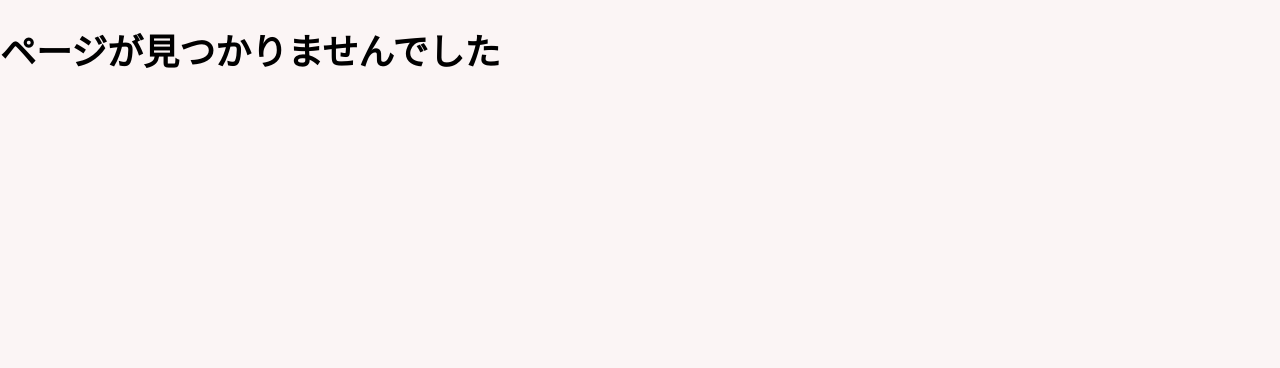
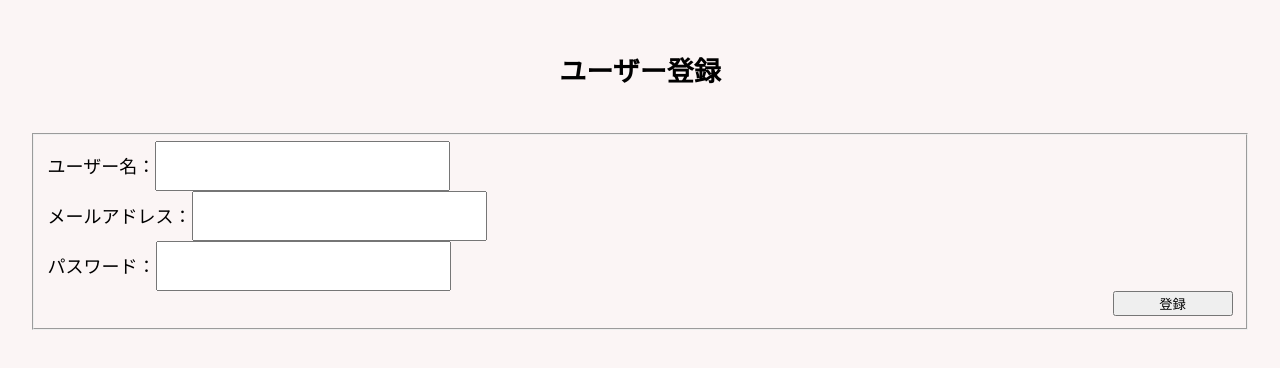
Before and after one commit to kiyo1115/hhhh-onsen, a Next.js app: page /register in a window 1280 px wide. Before the commit this address had no page. Shown: the top 368 px of the page. Built offline with nearby package versions, Linux system fonts and the light colour scheme; no server answers.

Commit message:
4th comment

```diff
--- /dev/null
+++ b/context/AppContext.js
@@ -0,0 +1,5 @@
+import {createContext} from "react"
+
+const AppContext = createContext();
+
+export default AppContext;
--- /dev/null
+++ b/lib/auth.js
@@ -0,0 +1,51 @@
+import axios from "axios";
+import Cookie from "js-cookie";
+
+const API_URL = process.env.NEXT_PUBLIC_API_URL || "http://localhost:1337/"; // デプロイしたときにも正常にAPIデータが取得できる
+
+//新しいユーザーを登録
+export const registerUser = (username, email, password) => {
+  return new Promise((resolve, reject) => {
+    axios
+      .post(`${API_URL}/auth/local/register`, {
+        username: username,
+        email: email,
+        password: password,
+      })
+      .then((res) => {
+        // Handle success.
+        Cookie.set("token", res.data.jwt, { expires: 7 });//jwtは暗号化された文字列をセット
+        resolve(res);
+        //７日間クッキーに保存する
+        //確認は検証からcookieを開くと７日間後の日付で設定されている
+        window.location.href = "/";
+      })
+      .catch((err) => {
+        // Handle error.
+        reject(err);
+        console.log(err);
+      });
+  });
+};
+
+export const login = (identifier, password) => {
+  return new Promise((resolve, reject) => {
+    // Request API.
+    axios
+      .post(`${API_URL}/auth/local`, {
+        identifier: identifier,
+        password: password,
+      })
+      .then((res) => {
+        // Handle success.
+        Cookie.set("token", res.data.jwt, { expires: 7 });//jwtは暗号化された文字列をセット
+        resolve(res);
+        window.location.href = "/";
+      })
+      .catch((err) => {
+        // Handle error.
+        reject(err);
+        console.log(err);
+      });
+  });
+};
--- a/package.json
+++ b/package.json
@@ -11,10 +11,12 @@
   "dependencies": {
     "@next/font": "13.0.7",
     "@react-google-maps/api": "^2.18.1",
+    "axios": "^1.3.4",
     "eslint": "8.30.0",
     "eslint-config-next": "13.0.7",
     "google-map-react": "^2.2.0",
     "gray-matter": "^4.0.3",
+    "js-cookie": "^3.0.1",
     "matter": "^0.2.0",
     "next": "13.0.7",
     "react": "18.2.0",
--- /dev/null
+++ b/pages/register.js
@@ -0,0 +1,101 @@
+import { useContext, useState } from "react";
+import AppContext from "../context/AppContext";
+import { registerUser } from "../lib/auth";
+
+
+const register = () => {
+  // const appContext = useContext(AppContext);
+  // const [data, setData] = useState({ username: "", email: "", password: "" });
+
+  // const handleRegister = () => {
+  //   registerUser(data.username, data.email, data.password)
+  //     .then(() => {
+  //       //auth.jsでもthenで処理しているため、こちらでも成功or失敗の記述をする
+  //       appContext.setUser(res.data.user); //_app.jsのステートのデータを参照
+  //     })
+  //     .catch((err) => console.log(err));
+  // };
+
+
+  return (
+    <div>
+      <div>
+        <div>
+          <div className="paper">
+            <div className="header">
+              <h2>ユーザー登録</h2>
+            </div>
+          </div>
+          <section className="wrapper">
+            <from>
+              <fieldset>
+                <div>
+                  <label>ユーザー名：</label>
+                  <input
+                    type="text"
+                    name="username"
+                    style={{ height: 50, fontSize: "1.2rem" }}
+                    onChange={(e) => {
+                      setData({ ...data, username: e.target.value });
+                    }}
+                  />
+                </div>
+                <div>
+                  <label>メールアドレス：</label>
+                  <input
+                    type="email"
+                    name="email"
+                    style={{ height: 50, fontSize: "1.2rem" }}
+                    onChange={(e) => {
+                      setData({ ...data, email: e.target.value });
+                    }}
+                  />
+                </div>
+                <div>
+                  <label>パスワード：</label>
+                  <input
+                    type="password"
+                    name="password"
+                    style={{ height: 50, fontSize: "1.2rem" }}
+                    onChange={(e) => {
+                      setData({ ...data, password: e.target.value });
+                    }}
+                  />
+                </div>
+                <span>
+
+                </span>
+                <button
+                  style={{ float: "right", width: 120 }}
+                  color="primary"
+                  onClick={() => {
+                    handleRegister();
+                  }}
+                >
+                  登録
+                </button>
+              </fieldset>
+            </from>
+          </section>
+        </div>
+      </div>
+      <style jsx>
+        {`
+          .paper {
+            text-align: center;
+            margin-top: 50px;
+          }
+          .header {
+            width: 100%;
+            margin-bottom: 30px;
+          }
+          .wrapper {
+            padding: 10px 30px 20px 30px;
+          }
+        `}
+      </style>
+    </div>
+  );
+};
+
+export default register;
```
Also changed, not shown: pages/login.js (added, +90 -0 lines), 1 other file (tests, documents, lock files or other folders).
